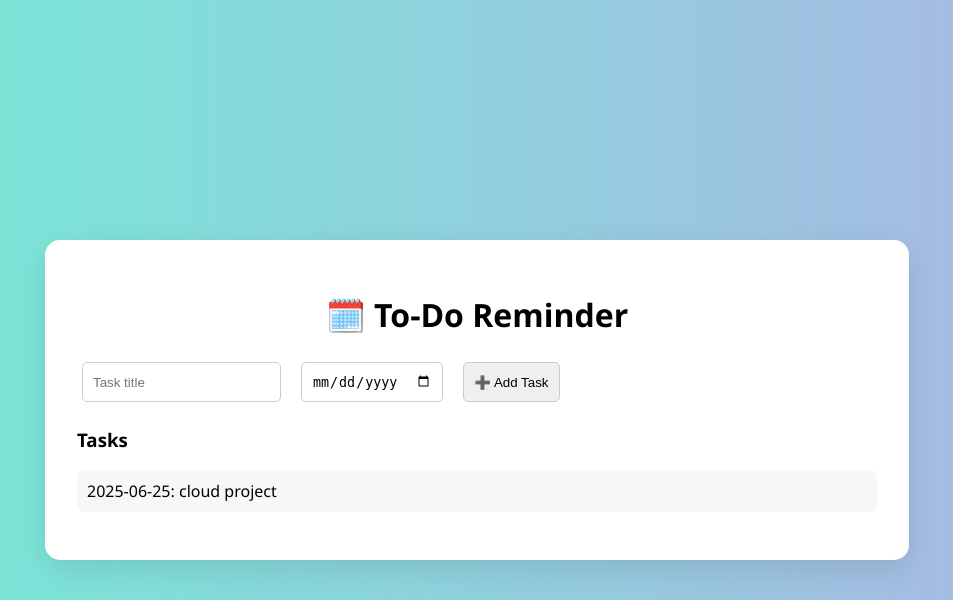
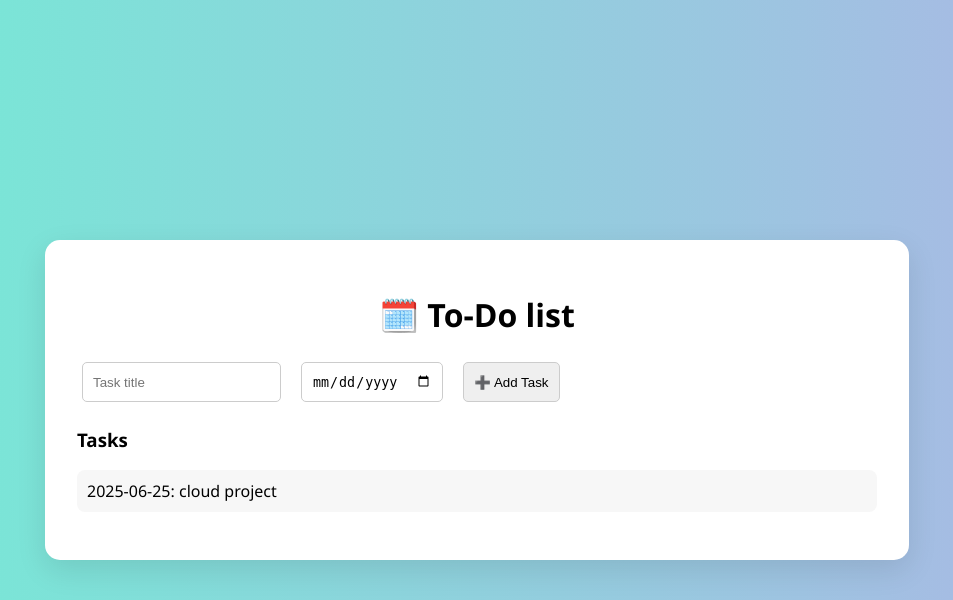
Before and after one commit to SyedaMaseera/flask-todo-cicd, a Flask app: page / in a window 1280 px wide. Shown: the top 600 px of the page, without its empty margins (163-1116 px from the left). Run offline with Flask 3, Linux system fonts and the light colour scheme.

Commit message:
Changed name

```diff
--- a/templates/index.html
+++ b/templates/index.html
@@ -44,7 +44,7 @@
 </head>
 <body>
   <div class="container">
-    <h1>🗓️ To-Do Reminder</h1>
+    <h1>🗓️ To-Do list</h1>
     <div style="display: flex; gap: 10px; flex-wrap: wrap; margin-bottom: 20px;">
       <input type="text" id="taskTitle" placeholder="Task title">
       <input type="date" id="taskDate">
```
